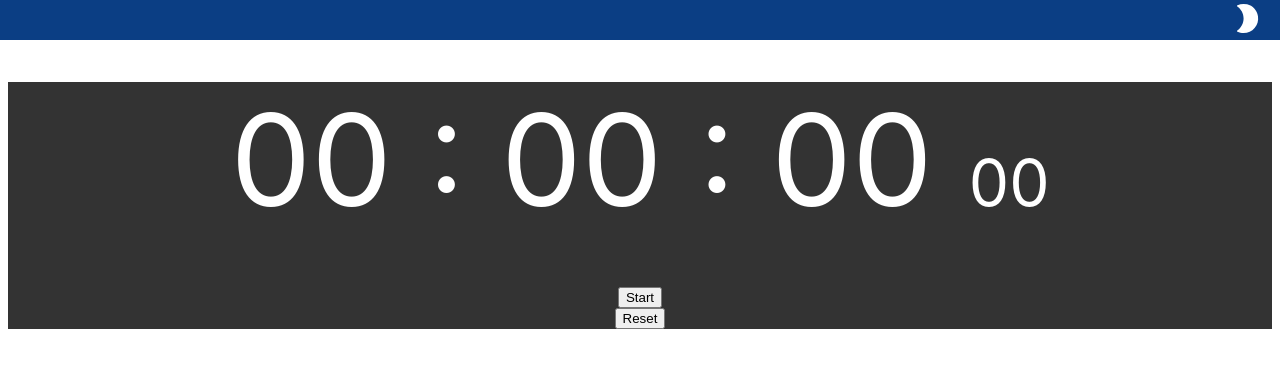
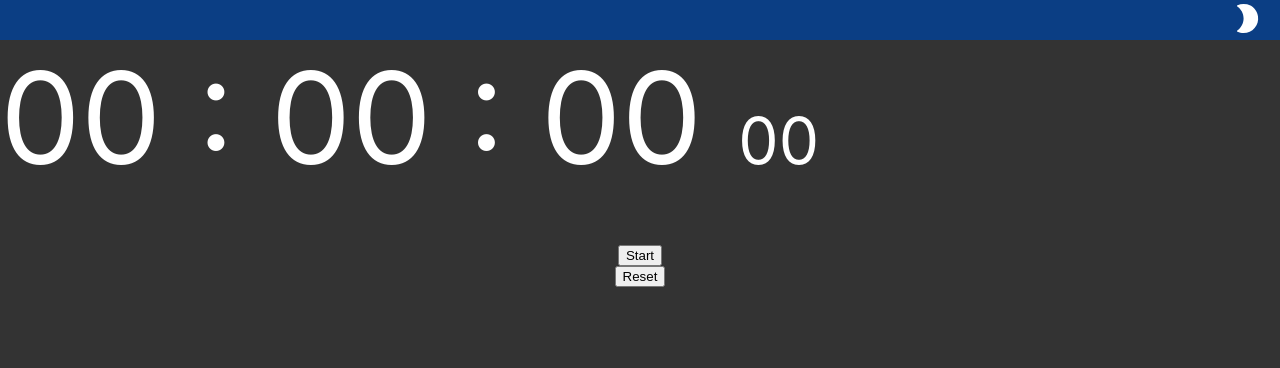
Before and after one commit to timc986/Big-Stopwatch-Ng, an Angular app: page / in a window 1280 px wide. Shown: the top 368 px of the page. Built offline with nearby package versions, Linux system fonts and the light colour scheme.

Commit message:
fix full screen dark theme issue

```diff
--- a/src/app/app-routing.module.ts
+++ b/src/app/app-routing.module.ts
@@ -1,9 +1,9 @@
+import { StopwatchComponent } from './stopwatch/stopwatch.component';
 import { NgModule } from '@angular/core';
 import { Routes, RouterModule } from '@angular/router';
-import { AppComponent } from './app.component';
 
 const routes: Routes = [
-  { path: '', component: AppComponent },
+  { path: '', component: StopwatchComponent },
   { path: '**', redirectTo: '' }
 ];
 
--- a/src/app/app.component.html
+++ b/src/app/app.component.html
@@ -1,4 +1,4 @@
-<div [ngClass]="{'my-custom-theme': isDarkTheme === true}">
+<div class="container" [ngClass]="{'my-custom-theme': isDarkTheme === true}">
   <div class="toolbar" role="banner">
     <!-- <span>Welcome</span> -->
     <div class="spacer"></div>
@@ -26,11 +26,6 @@
     </a>
   </div>
 
-  <div class="content" role="main">
-    <app-stopwatch></app-stopwatch>
-  </div>
 
-
-
-  <!-- <router-outlet></router-outlet> -->
+  <router-outlet></router-outlet>
 </div>
--- a/src/app/app.component.scss
+++ b/src/app/app.component.scss
@@ -7,13 +7,17 @@
   -moz-osx-font-smoothing: grayscale;
 }
 
-h1,
-h2,
-h3,
-h4,
-h5,
-h6 {
-  margin: 8px 0;
+// h1,
+// h2,
+// h3,
+// h4,
+// h5,
+// h6 {
+//   margin: 8px 0;
+// }
+
+.container {
+  height: 100%;
 }
 
 p {
@@ -25,7 +29,7 @@ p {
 }
 
 .toolbar {
-  position: absolute;
+  // position: absolute;
   top: 0;
   left: 0;
   right: 0;
@@ -51,14 +55,14 @@ p {
   opacity: 0.6;
 }
 
-.content {
-  display: flex;
-  margin: 82px auto 32px;
-  padding: 0 16px;
-  // max-width: 960px;
-  flex-direction: column;
-  align-items: center;
-}
+// .content {
+//   display: flex;
+//   margin: 82px auto 32px;
+//   padding: 0 16px;
+//   // max-width: 960px;
+//   flex-direction: column;
+//   align-items: center;
+// }
 
 footer {
   margin-top: 8px;
--- a/src/app/stopwatch/stopwatch.component.html
+++ b/src/app/stopwatch/stopwatch.component.html
@@ -1,3 +1,4 @@
+<div class="content">
   <div class="time">
     {{ hour }} : {{ minute }} : {{ second }}
 
@@ -12,3 +13,4 @@
 
     <button (click)="reset()">Reset</button>
   </div>
+</div>
--- a/src/app/stopwatch/stopwatch.component.scss
+++ b/src/app/stopwatch/stopwatch.component.scss
@@ -1,5 +1,19 @@
+.content {
+  // display: flex;
+  // margin: 82px auto 32px;
+  // padding: 0 16px;
+  // max-width: 960px;
+  // flex-direction: column;
+  // align-items: center;
+  // margin-top: 50px;
+}
+
 .time {
-  width: 100%;
+  // display: flex;
+  // flex-direction: column;
+  // align-items: center;
+
+  // width: 100%;
   //   max-width: 960px;
   //   font-size: calc((75vw - 4.5rem) / 7);
   font-size: 10vw;
--- a/src/index.html
+++ b/src/index.html
@@ -1,13 +1,18 @@
 <!doctype html>
 <html lang="en">
+
 <head>
   <meta charset="utf-8">
   <title>Big Stopwatch</title>
   <base href="/">
   <meta name="viewport" content="width=device-width, initial-scale=1">
   <link rel="icon" type="image/x-icon" href="favicon.ico">
+  <!-- <link rel="stylesheet" href="https://maxcdn.bootstrapcdn.com/bootstrap/4.0.0/css/bootstrap.min.css"
+    integrity="sha384-Gn5384xqQ1aoWXA+058RXPxPg6fy4IWvTNh0E263XmFcJlSAwiGgFAW/dAiS6JXm" crossorigin="anonymous"> -->
 </head>
+
 <body>
   <app-root></app-root>
 </body>
+
 </html>
--- a/src/styles.scss
+++ b/src/styles.scss
@@ -1 +1,10 @@
 /* You can add global styles to this file, and also import other style files */
+html {
+  height: 100%;
+}
+
+body {
+  height: 100%;
+  margin: 0;
+  //   line-height: 1.5;
+}
```
Lines whose indentation alone changed are shown as unchanged.
